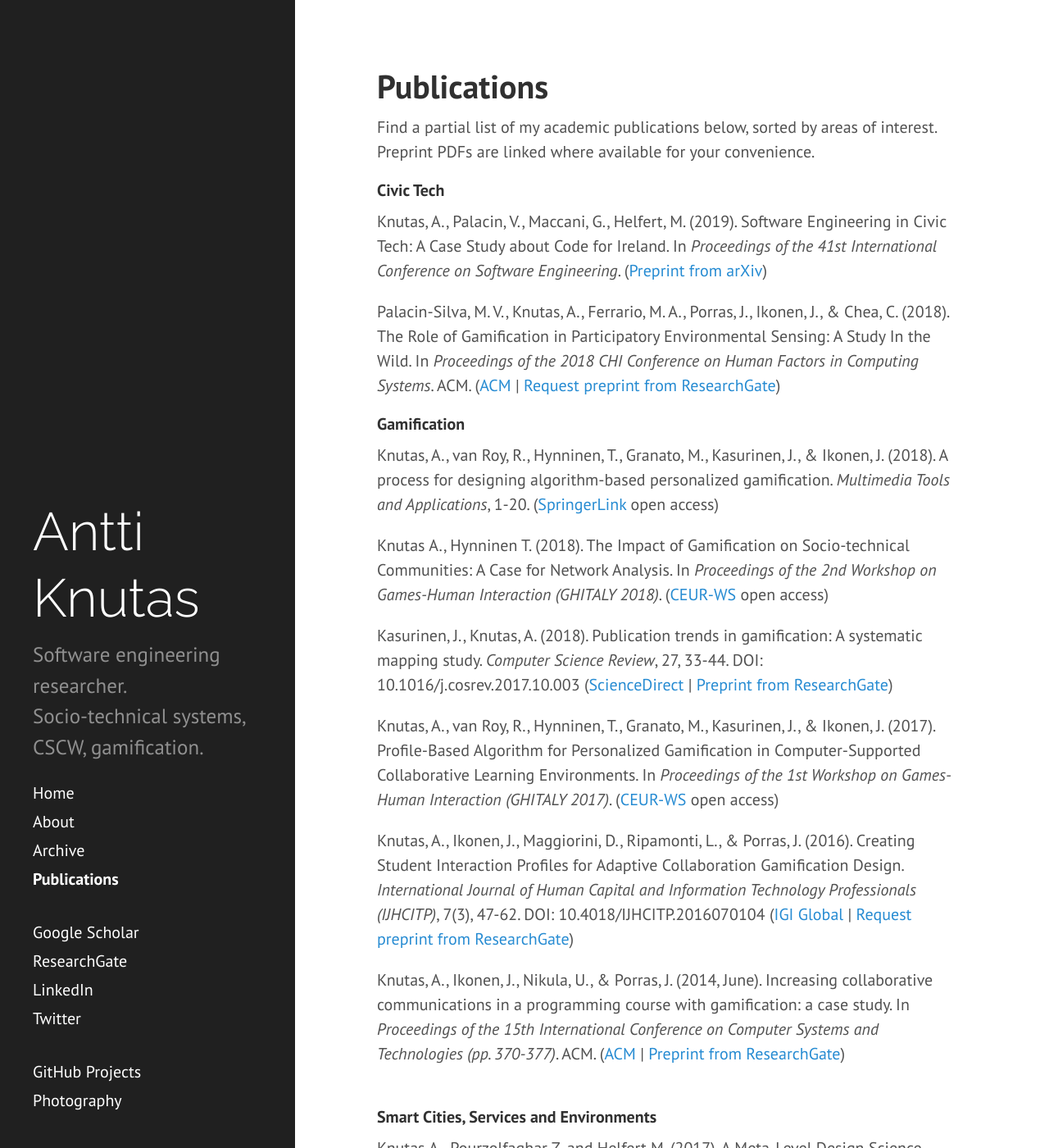
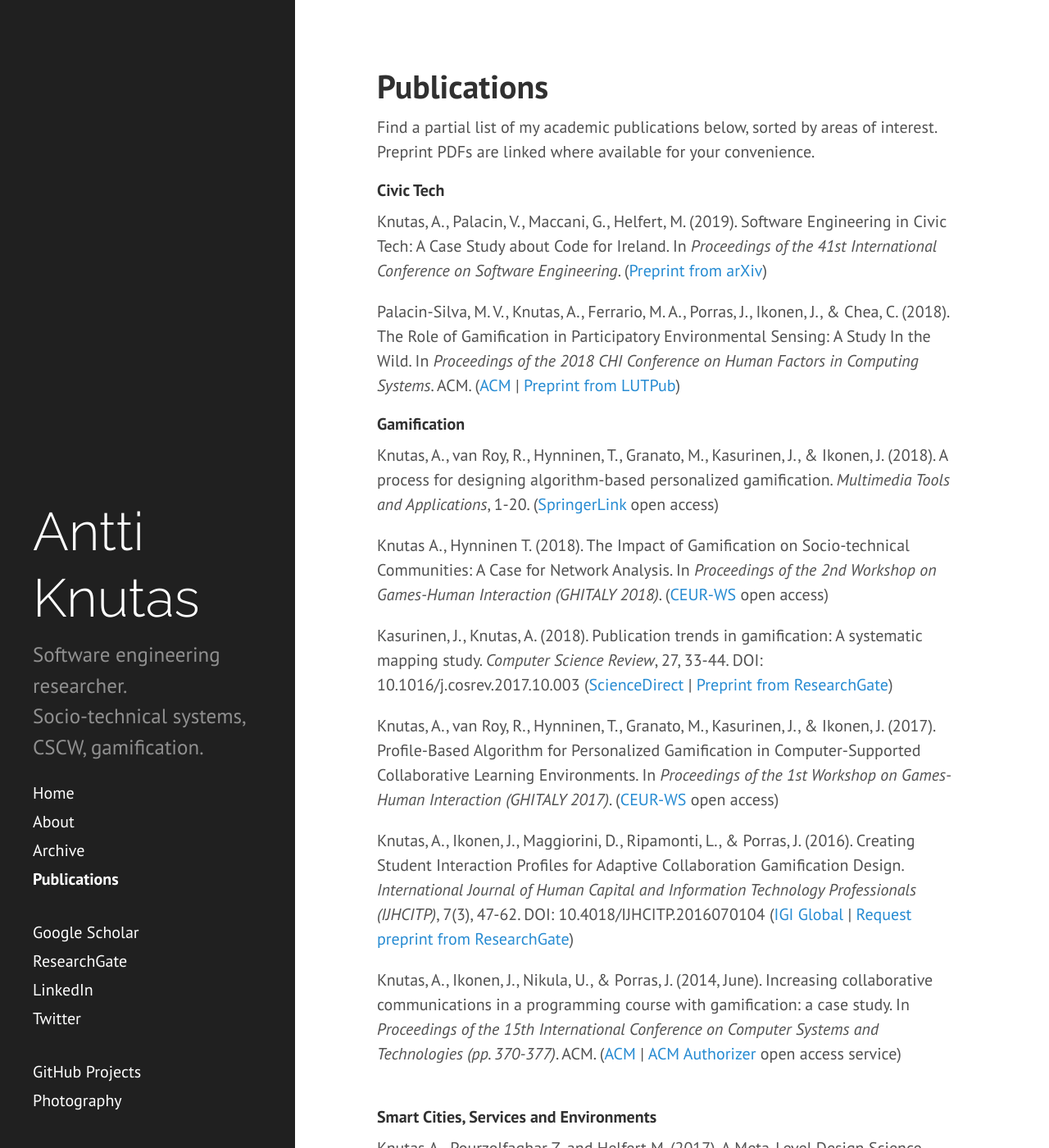
Before and after one commit to aknutas/aknutas.github.io, a Jekyll site: the page built from publications.md, in a window 1280 px wide and 1400 px high. Shown: the whole window at 82% size. Built offline with Jekyll 4.4.1, drawn with Linux system fonts in a browser that asks for light colours; some of the changed text lies outside the part shown.

Commit message:
Open access links

```diff
--- a/publications.md
+++ b/publications.md
@@ -8,7 +8,7 @@
 #### Civic Tech
 Knutas, A., Palacin, V., Maccani, G., Helfert, M. (2019). Software Engineering in Civic Tech: A Case Study about Code for Ireland. In *Proceedings of the 41st International Conference on Software Engineering*. ([Preprint from arXiv](https://arxiv.org/abs/1904.04104))
 
-Palacin-Silva, M. V., Knutas, A., Ferrario, M. A., Porras, J., Ikonen, J., & Chea, C. (2018). The Role of Gamification in Participatory Environmental Sensing: A Study In the Wild. In *Proceedings of the 2018 CHI Conference on Human Factors in Computing Systems*. ACM. ([ACM](https://doi.org/10.1145/3173574.3173795) \| [Request preprint from ResearchGate](https://www.researchgate.net/publication/324659980_The_Role_of_Gamification_in_Participatory_Environmental_Sensing_A_Study_In_the_Wild))
+Palacin-Silva, M. V., Knutas, A., Ferrario, M. A., Porras, J., Ikonen, J., & Chea, C. (2018). The Role of Gamification in Participatory Environmental Sensing: A Study In the Wild. In *Proceedings of the 2018 CHI Conference on Human Factors in Computing Systems*. ACM. ([ACM](https://doi.org/10.1145/3173574.3173795) \| [Preprint from LUTPub](http://urn.fi/URN:NBN:fi-fe201902185282))
 
 #### Gamification
 Knutas, A., van Roy, R., Hynninen, T., Granato, M., Kasurinen, J., & Ikonen, J. (2018). A process for designing algorithm-based personalized gamification. *Multimedia Tools and Applications*, 1-20. ([SpringerLink](https://doi.org/10.1007/s11042-018-6913-5) open access)
@@ -23,7 +23,7 @@
 ([IGI Global](http://www.igi-global.com/article/creating-student-interaction-profiles-for-adaptive-collaboration-gamification-design/160726) | [Request preprint from ResearchGate](https://www.researchgate.net/publication/305628490_Creating_Student_Interaction_Profiles_for_Adaptive_Collaboration_Gamification_Design))
 
 Knutas, A., Ikonen, J., Nikula, U., & Porras, J. (2014, June). Increasing collaborative communications in a programming course with gamification: a case study. In *Proceedings of the 15th International Conference on Computer Systems and Technologies (pp. 370-377)*. ACM.
-([ACM](http://dl.acm.org/citation.cfm?id=2659620) | [Preprint from ResearchGate](https://www.researchgate.net/publication/268060789_Increasing_collaborative_communications_in_a_programming_course_with_gamification_A_case_study?ev=prf_pub))
+([ACM](http://dl.acm.org/citation.cfm?id=2659620) | [ACM Authorizer](https://dl.acm.org/authorize?N678040) open access service)
 <br/>
 <br/>
 
@@ -39,7 +39,7 @@
 <br/>
 
 #### Computer-Supported Collaborative Learning and Software Engineering Education
-Herala, A., Knutas, A., Vanhala, E., & Kasurinen, J. (2017). Experiences from Video Lectures in Software Engineering Education. *International Journal of Modern Education and Computer Science (IJMECS)*, 9(5), 17. DOI: 10.5815/ijmecs.2017.05.03 ([MECS](https://dx.doi.org/10.5815/ijmecs.2017.05.03) | [Preprint from ResearchGate](https://www.researchgate.net/publication/316608368_Experiences_from_Video_Lectures_in_Software_Engineering_Education))
+Herala, A., Knutas, A., Vanhala, E., & Kasurinen, J. (2017). Experiences from Video Lectures in Software Engineering Education. *International Journal of Modern Education and Computer Science (IJMECS)*, 9(5), 17. DOI: 10.5815/ijmecs.2017.05.03 ([MECS](https://dx.doi.org/10.5815/ijmecs.2017.05.03) open access)
 
 Knutas, A., Ikonen, J., & Porras, J. (2015). COMPUTER-SUPPORTED COLLABORATIVE LEARNING IN SOFTWARE ENGINEERING EDUCATION: A SYSTEMATIC MAPPING STUDY. *International Journal on Information Technologies & Security*, 7(4).
 ([IJITS Archive](http://ijits-bg.com/ijitsarchive) | [Preprint from ResearchGate](https://www.researchgate.net/publication/288184552_Computer-Supported_Collaborative_Learning_in_Software_Engineering_Education_A_Systematic_Mapping_Study))
```
